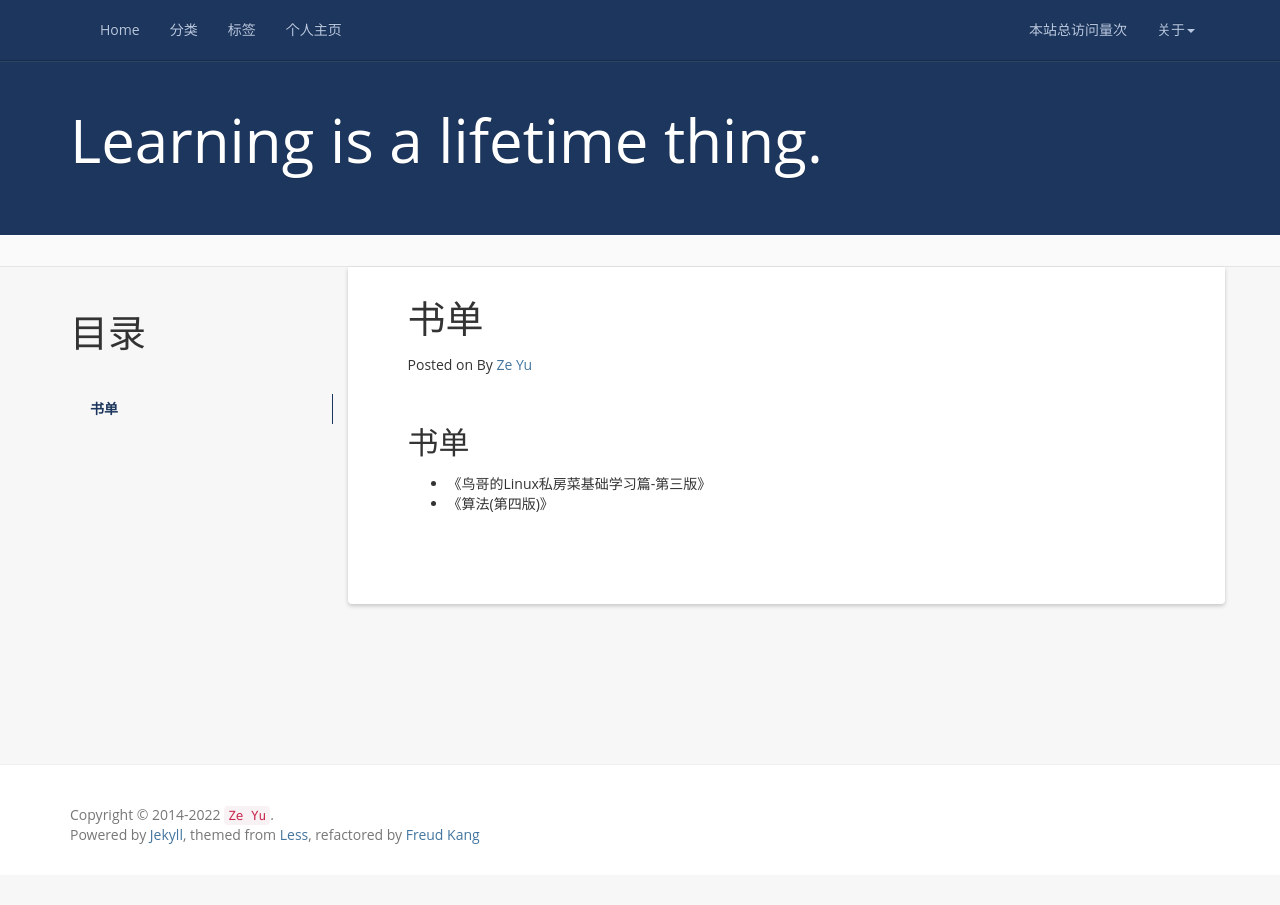
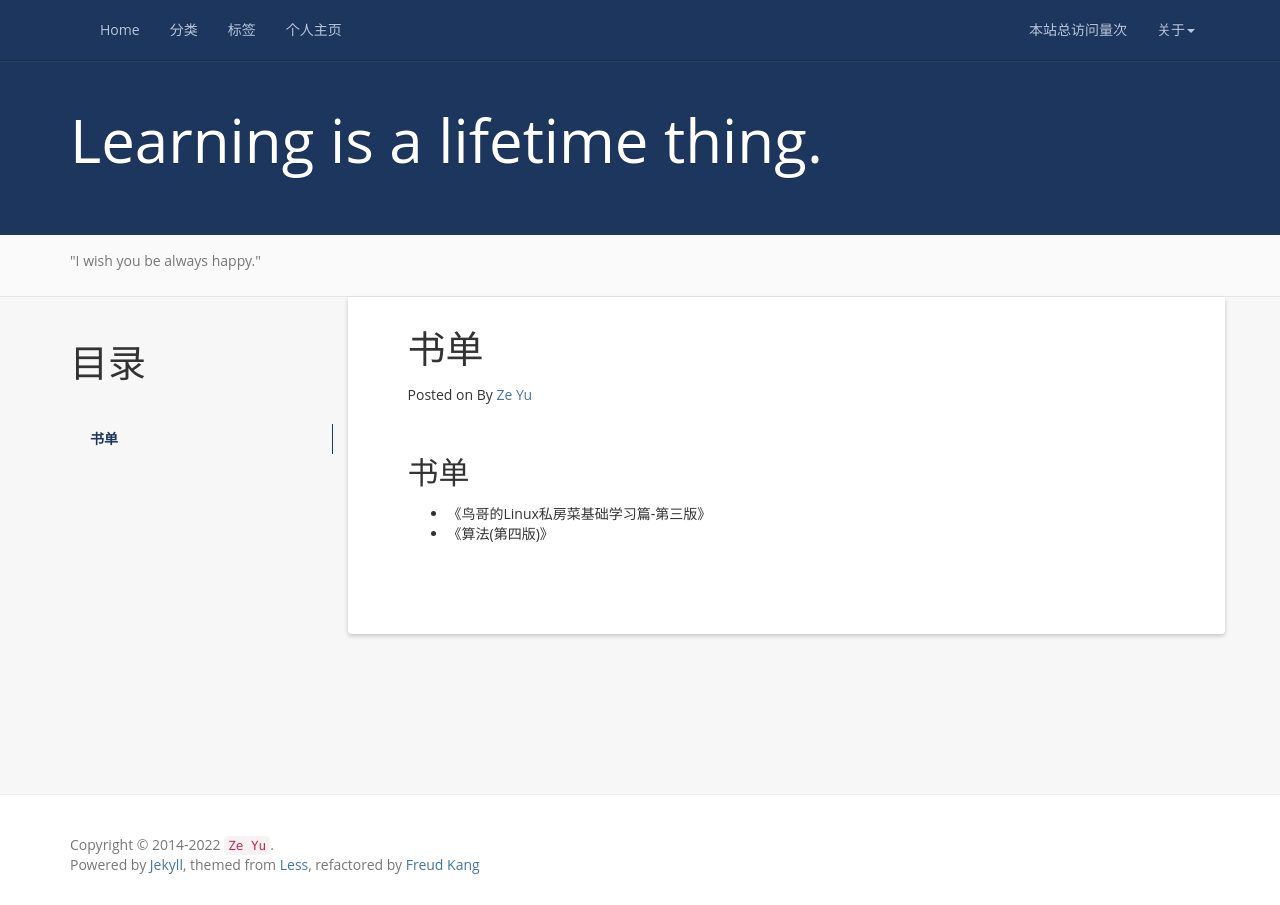
Before and after one commit to 2014301020024/blog, a Jekyll site: the page built from books.md, in a window 1280 px wide. Built offline with Jekyll 4.4.1, drawn with Linux system fonts in a browser that asks for light colours; a script that is not in the unit is left out; comment, search, counter and statistics services are not loaded.

Commit message:
change logo

```diff
--- a/_includes/banner.html
+++ b/_includes/banner.html
@@ -5,7 +5,8 @@
     	<a href="{{ '/categories/' | prepend: site.baseurl }}#{{page.categories}}-ref">{{page.categories}}</a>	/
     	<a href="{{ '/tag/' | prepend: site.baseurl }}#{{page.tag}}-ref">{{page.tag}}</a>
     {% else %}
-    	{{ site.banner }}
+        <p>"I wish you be always happy."</p>
+<!--    	{{ site.banner }}-->
     {% endif %}
   </div>
 </div>
```
